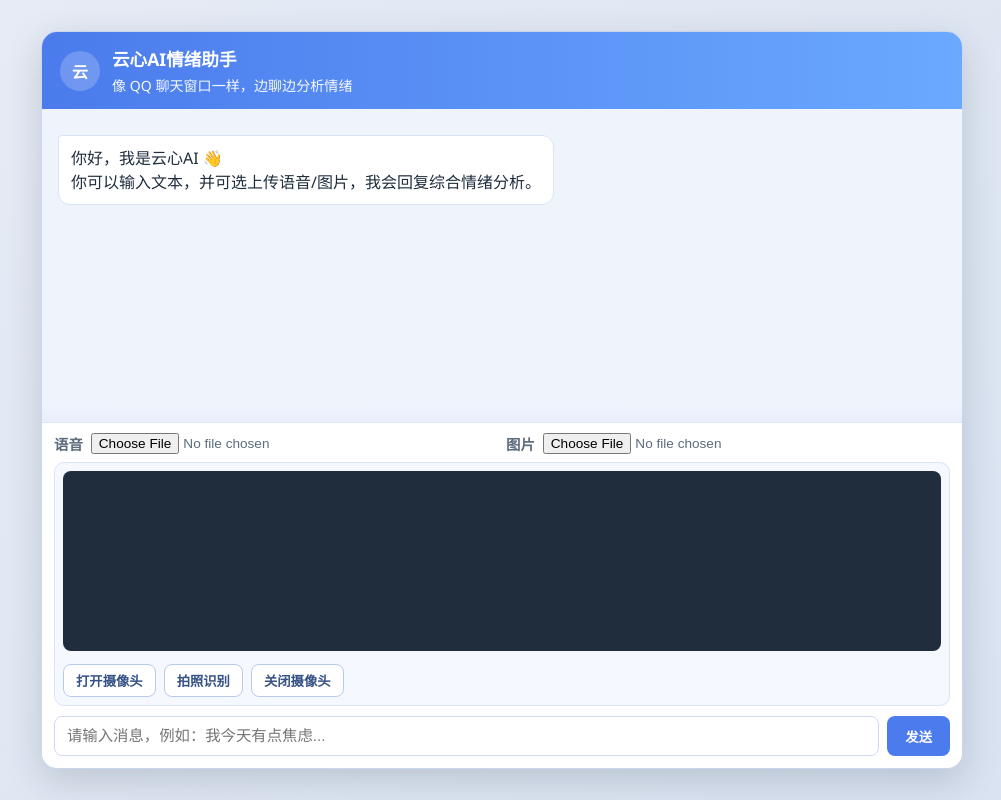
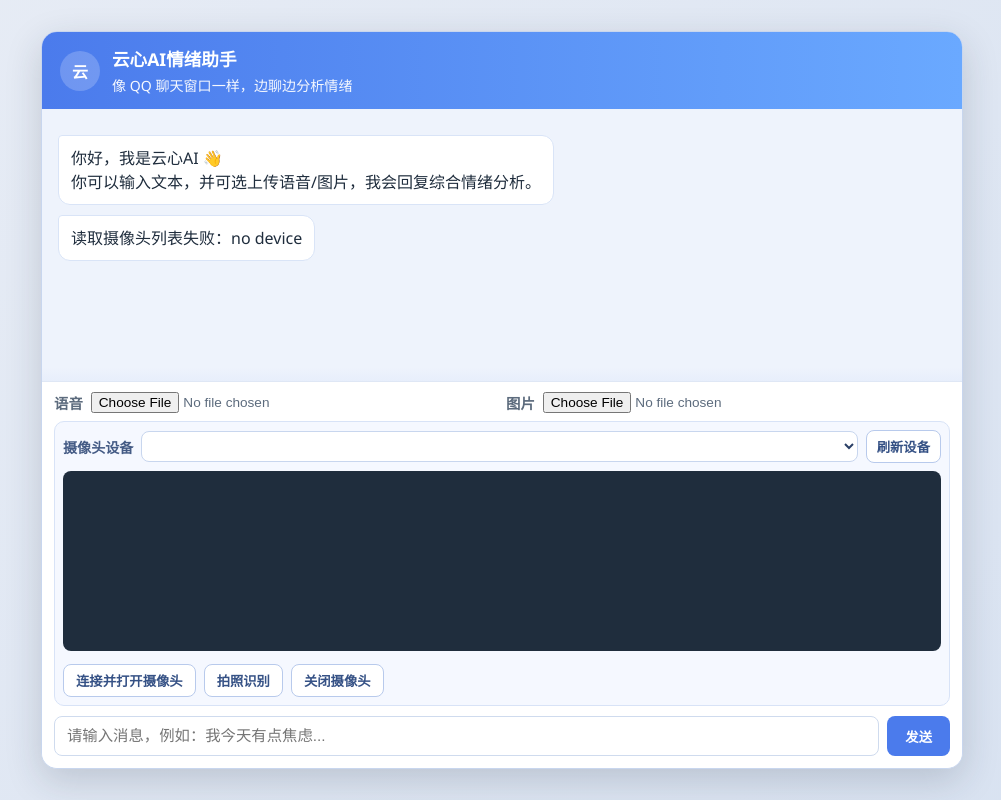
Before and after one commit to MichaelZYZ/emo-ai, a FastAPI app: page / in a window 1280 px wide. Shown: the whole page, without its empty margins (138-1139 px from the left). Run offline with FastAPI, Linux system fonts and the light colour scheme; lists and menus that the app fills with data are empty.

Commit message:
Support selecting and starting Mac laptop camera in web UI

```diff
--- a/emotin-ai/web/static/style.css
+++ b/emotin-ai/web/static/style.css
@@ -119,6 +119,42 @@ body {
     padding: 8px;
 }
 
+.camera-device-row {
+    display: flex;
+    align-items: center;
+    gap: 8px;
+    margin-bottom: 8px;
+}
+
+.camera-device-row label {
+    color: #445b85;
+    font-size: 0.88rem;
+    font-weight: 600;
+}
+
+.camera-device-row select {
+    flex: 1;
+    border: 1px solid #c8d6ee;
+    border-radius: 8px;
+    padding: 6px 8px;
+    color: #2a3f66;
+    background: #fff;
+}
+
+.camera-device-row button {
+    border: 1px solid #b8caec;
+    border-radius: 8px;
+    background: #fff;
+    color: #355185;
+    font-weight: 600;
+    padding: 6px 10px;
+    cursor: pointer;
+}
+
+.camera-device-row button:hover {
+    background: #edf3ff;
+}
+
 #camera-preview {
     width: 100%;
     max-height: 180px;
--- a/emotin-ai/web/templates/index.html
+++ b/emotin-ai/web/templates/index.html
@@ -30,10 +30,15 @@
                 <input type="file" id="image" name="image" accept="image/*">
             </div>
             <div class="camera-row">
+                <div class="camera-device-row">
+                    <label for="camera-device">摄像头设备</label>
+                    <select id="camera-device"></select>
+                    <button type="button" id="refresh-camera">刷新设备</button>
+                </div>
                 <video id="camera-preview" autoplay playsinline muted></video>
                 <canvas id="camera-canvas"></canvas>
                 <div class="camera-actions">
-                    <button type="button" id="open-camera">打开摄像头</button>
+                    <button type="button" id="open-camera">连接并打开摄像头</button>
                     <button type="button" id="capture-face">拍照识别</button>
                     <button type="button" id="close-camera">关闭摄像头</button>
                 </div>
@@ -61,6 +66,34 @@
     let capturedImageBlob = null;
     const video = document.getElementById('camera-preview');
     const canvas = document.getElementById('camera-canvas');
+    const cameraDeviceSelect = document.getElementById('camera-device');
+
+    async function loadCameraDevices() {
+        if (!navigator.mediaDevices || !navigator.mediaDevices.enumerateDevices) {
+            appendMessage('ai', '当前浏览器不支持摄像头设备枚举。');
+            return;
+        }
+        try {
+            const devices = await navigator.mediaDevices.enumerateDevices();
+            const videoInputs = devices.filter(d => d.kind === 'videoinput');
+            cameraDeviceSelect.innerHTML = '';
+            if (videoInputs.length === 0) {
+                const option = document.createElement('option');
+                option.value = '';
+                option.textContent = '未检测到摄像头';
+                cameraDeviceSelect.appendChild(option);
+                return;
+            }
+            videoInputs.forEach((device, index) => {
+                const option = document.createElement('option');
+                option.value = device.deviceId;
+                option.textContent = device.label || `摄像头 ${index + 1}`;
+                cameraDeviceSelect.appendChild(option);
+            });
+        } catch (err) {
+            appendMessage('ai', `读取摄像头列表失败：${err.message || err}`);
+        }
+    }
 
     async function openCamera() {
         if (!navigator.mediaDevices || !navigator.mediaDevices.getUserMedia) {
@@ -68,9 +101,17 @@
             return;
         }
         try {
-            cameraStream = await navigator.mediaDevices.getUserMedia({ video: true, audio: false });
+            if (cameraStream) {
+                closeCamera();
+            }
+            const selectedId = cameraDeviceSelect.value;
+            const videoConstraints = selectedId
+                ? { deviceId: { exact: selectedId }, width: { ideal: 1280 }, height: { ideal: 720 } }
+                : { width: { ideal: 1280 }, height: { ideal: 720 } };
+            cameraStream = await navigator.mediaDevices.getUserMedia({ video: videoConstraints, audio: false });
             video.srcObject = cameraStream;
-            appendMessage('ai', '摄像头已开启，请调整角度后点击“拍照识别”。');
+            await loadCameraDevices();
+            appendMessage('ai', '摄像头连接成功（支持 Mac 内置摄像头），请调整角度后点击“拍照识别”。');
         } catch (err) {
             appendMessage('ai', `无法打开摄像头：${err.message || err}`);
         }
@@ -105,6 +146,8 @@
     document.getElementById('open-camera').onclick = openCamera;
     document.getElementById('close-camera').onclick = closeCamera;
     document.getElementById('capture-face').onclick = captureFace;
+    document.getElementById('refresh-camera').onclick = loadCameraDevices;
+    loadCameraDevices();
 
     document.getElementById('analyze-form').onsubmit = async function(e) {
         e.preventDefault();
```
